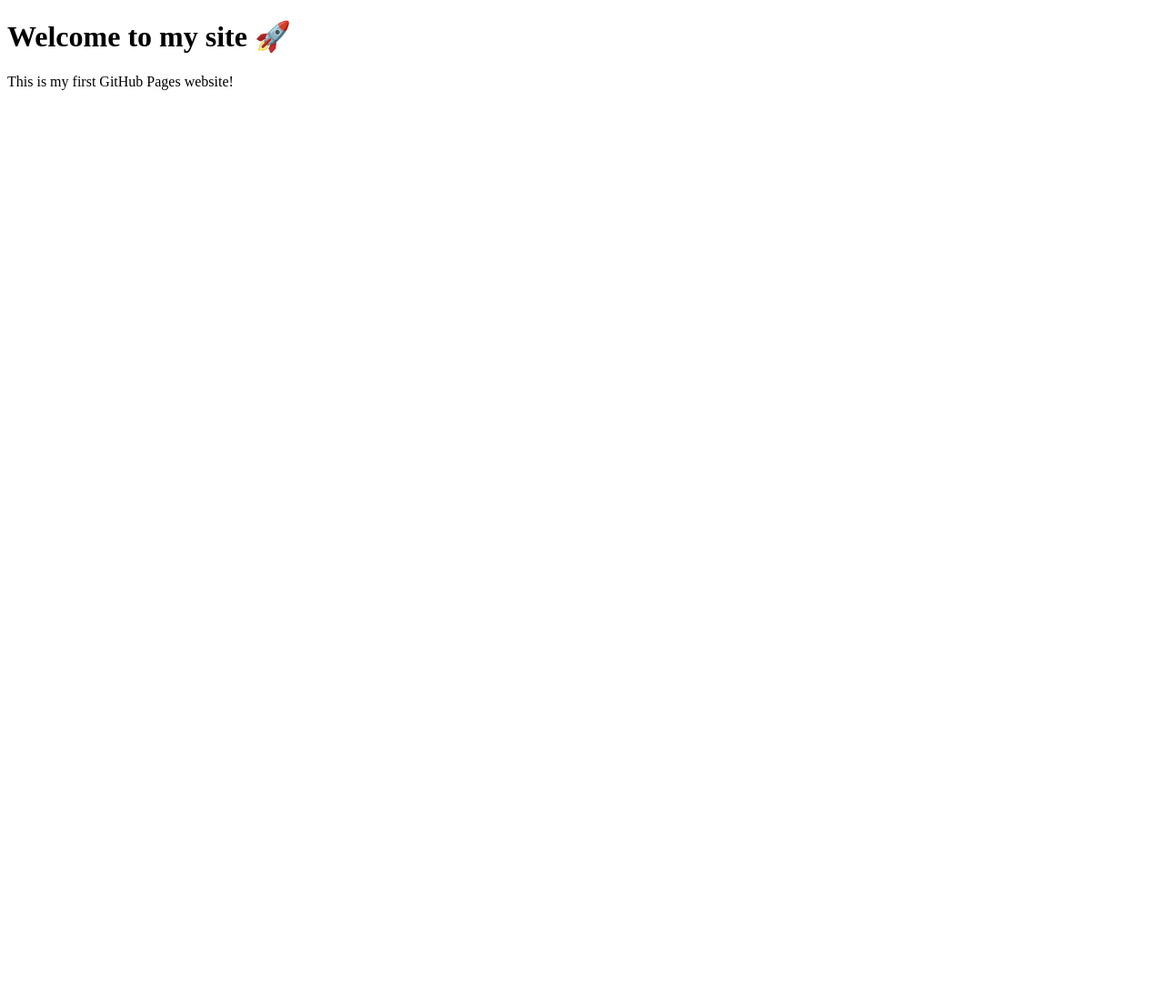
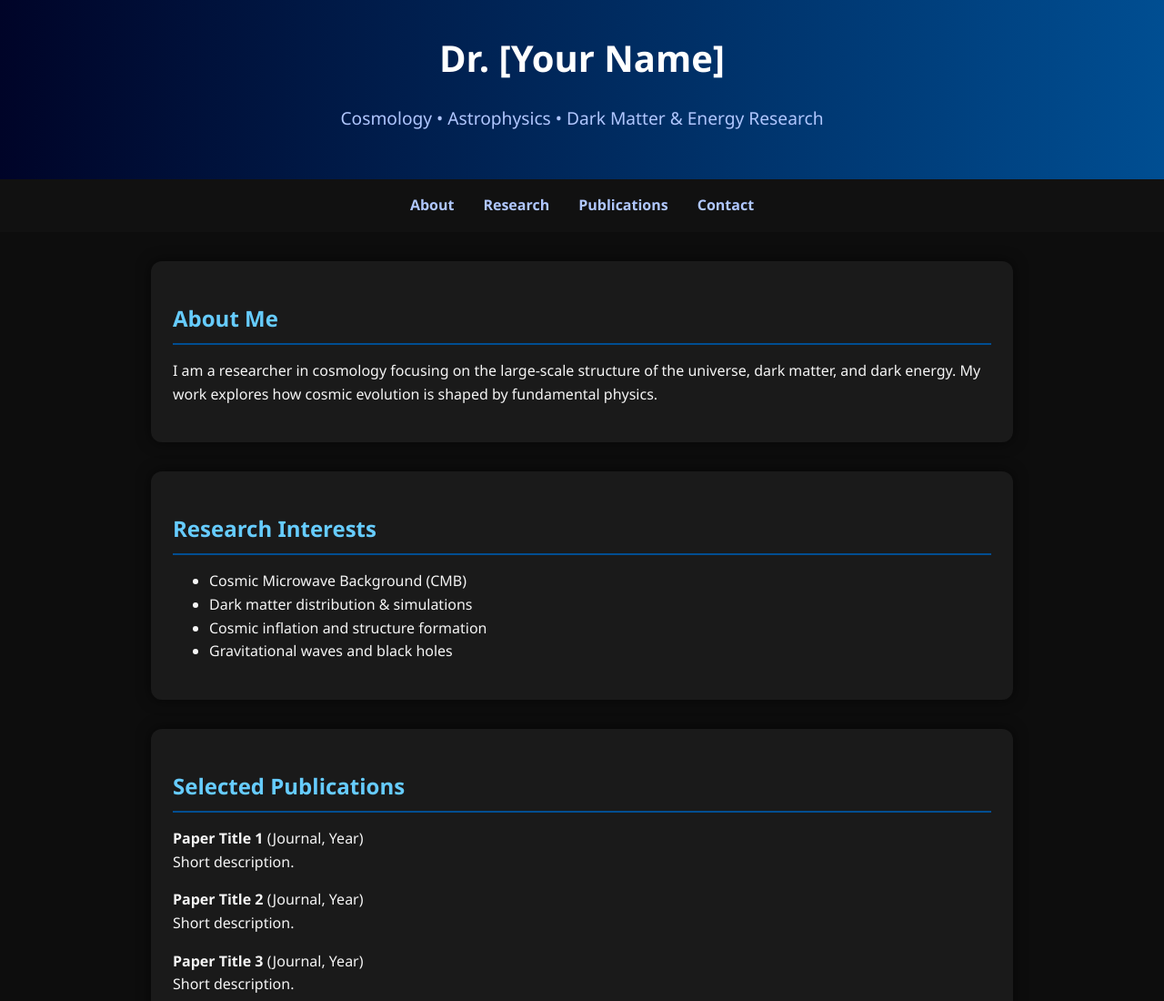
Before and after one commit to ShadiAkbari/ShadiAkbari.github.io, a plain HTML site: page index.html in a window 1280 px wide. Shown: the top 1100 px of the page at 91% size. Before the commit the page ends 800 px from the top, so only its background shows below. Drawn offline with Linux system fonts and the light colour scheme.

Commit message:
Update index.html

```diff
--- a/index.html
+++ b/index.html
@@ -1,10 +1,132 @@
 <!DOCTYPE html>
-<html>
-  <head>
-    <title>My Fascinating Site</title>
-  </head>
-  <body>
-    <h1>Welcome to my site 🚀</h1>
-    <p>This is my first GitHub Pages website!</p>
-  </body>
+<html lang="en">
+<head>
+  <meta charset="UTF-8">
+  <meta name="viewport" content="width=device-width, initial-scale=1.0">
+  <title>Dr. [Your Name] - Cosmology Research</title>
+  <style>
+    body {
+      margin: 0;
+      font-family: "Segoe UI", Tahoma, Geneva, Verdana, sans-serif;
+      background-color: #0d0d0d;
+      color: #f5f5f5;
+      line-height: 1.6;
+    }
+
+    header {
+      background: linear-gradient(90deg, #000428, #004e92);
+      padding: 2rem;
+      text-align: center;
+    }
+
+    header h1 {
+      margin: 0;
+      font-size: 2.5rem;
+      color: #ffffff;
+    }
+
+    header p {
+      font-size: 1.2rem;
+      color: #b0c7ff;
+    }
+
+    nav {
+      display: flex;
+      justify-content: center;
+      gap: 2rem;
+      background: #111;
+      padding: 1rem;
+    }
+
+    nav a {
+      color: #b0c7ff;
+      text-decoration: none;
+      font-weight: bold;
+    }
+
+    nav a:hover {
+      color: #ffffff;
+    }
+
+    section {
+      max-width: 900px;
+      margin: 2rem auto;
+      padding: 1.5rem;
+      background: #1a1a1a;
+      border-radius: 12px;
+      box-shadow: 0 0 15px rgba(0,0,0,0.6);
+    }
+
+    section h2 {
+      border-bottom: 2px solid #004e92;
+      padding-bottom: 0.5rem;
+      margin-bottom: 1rem;
+      color: #66ccff;
+    }
+
+    footer {
+      text-align: center;
+      padding: 2rem;
+      background: #000;
+      color: #777;
+    }
+
+    footer a {
+      color: #66ccff;
+      text-decoration: none;
+    }
+  </style>
+</head>
+<body>
+
+  <header>
+    <h1>Dr. [Your Name]</h1>
+    <p>Cosmology • Astrophysics • Dark Matter & Energy Research</p>
+  </header>
+
+  <nav>
+    <a href="#about">About</a>
+    <a href="#research">Research</a>
+    <a href="#publications">Publications</a>
+    <a href="#contact">Contact</a>
+  </nav>
+
+  <section id="about">
+    <h2>About Me</h2>
+    <p>
+      I am a researcher in cosmology focusing on the large-scale structure of the universe,
+      dark matter, and dark energy. My work explores how cosmic evolution is shaped by
+      fundamental physics.
+    </p>
+  </section>
+
+  <section id="research">
+    <h2>Research Interests</h2>
+    <ul>
+      <li>Cosmic Microwave Background (CMB)</li>
+      <li>Dark matter distribution & simulations</li>
+      <li>Cosmic inflation and structure formation</li>
+      <li>Gravitational waves and black holes</li>
+    </ul>
+  </section>
+
+  <section id="publications">
+    <h2>Selected Publications</h2>
+    <p><b>Paper Title 1</b> (Journal, Year) <br> Short description.</p>
+    <p><b>Paper Title 2</b> (Journal, Year) <br> Short description.</p>
+    <p><b>Paper Title 3</b> (Journal, Year) <br> Short description.</p>
+  </section>
+
+  <section id="contact">
+    <h2>Contact</h2>
+    <p>Email: <a href="mailto:your.email@university.edu">your.email@university.edu</a></p>
+    <p>GitHub: <a href="https://github.com/your-username">github.com/your-username</a></p>
+    <p>ORCID: <a href="https://orcid.org/">orcid.org/your-id</a></p>
+  </section>
+
+  <footer>
+    <p>© 2025 Dr. [Your Name] | Built with ❤️ using GitHub Pages</p>
+  </footer>
+
+</body>
 </html>
```
